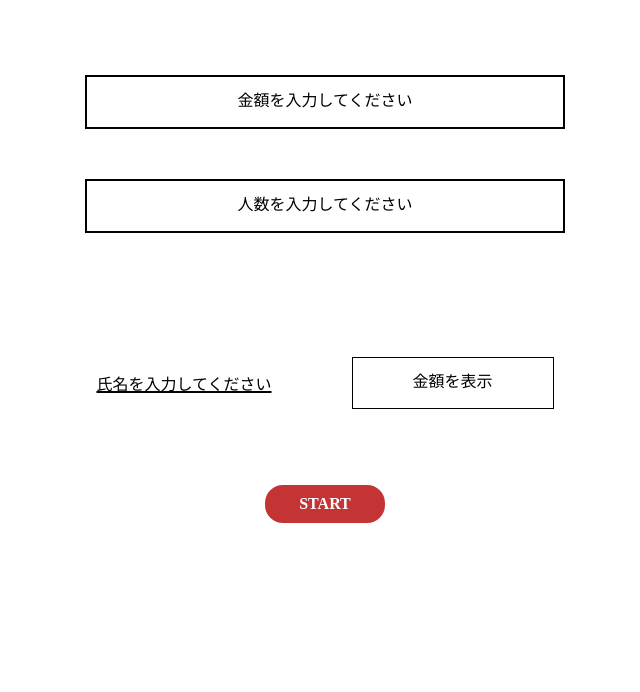
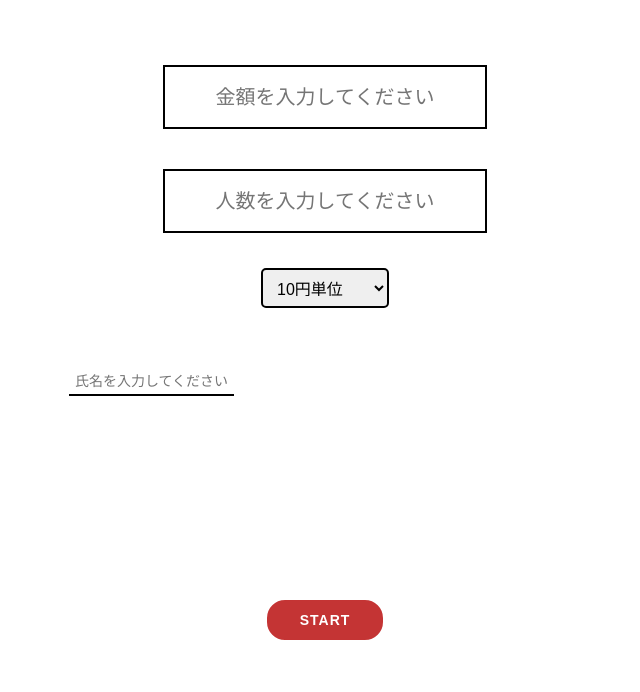
Before and after one commit to sazanami16/warikan, a plain HTML site: page index.html in a window 1280 px wide. Shown: the part 165-857 px from the top of the page, without its empty margins (315-955 px from the left). Before the commit the page ends 800 px from the top, so only its background shows below. Drawn offline with Linux system fonts and the light colour scheme.

Commit message:
jsの記述

```diff
--- a/index.html
+++ b/index.html
@@ -8,20 +8,29 @@
   <title>Wrikan</title>
 </head>
 <body>
-  <div class="app-title">割り勘アプリ</div>
+  <h1 class="app-title">割り勘アプリ</h1>
   <div class="form-content">
-    <div class="money-input">金額を入力してください</div>
-    <div class="person-input">人数を入力してください</div>
+      <div class="money-input">
+        <input type='text', placeholder="金額を入力してください", id="money", value="">
+      </div>
+        <div class="person-input">
+          <input type='text', placeholder="人数を入力してください", id="person", value="">
+      </div>
+      <select id="unit">
+        <option value="10">10円単位</option>
+        <option value="100">100円単位</option>
+        <option value="1000">1000円単位</option>
+      </select>
   </div>
-  <div class="money-separate">
-    <div id="name-input">
-      氏名を入力してください
-    </div>
-    <div id="money-display">
-      金額を表示
-    </div>
+  <div class="middle-content">
+      <div id="name" class="hidde">
+        <input type='text', placeholder="氏名を入力してください", id="name-input", value="">
+      </div>
+      <div id="money-display"></div>
   </div>
-  <div class="start-btn js-start-btn">START</div>
+  <div id="btn">
+     <input type='button', value="START", class="btn">
+  </div>
     <script src="index.js"></script>
   </body>
 </html>
--- a/index.js
+++ b/index.js
@@ -0,0 +1,36 @@
+'use strict'
+{
+  const money = document.getElementById('money')
+  const person = document.getElementById('person')
+  const unit = document.getElementById('unit')
+  const name = document.getElementById('name')
+  const btn = document.getElementById('btn')
+
+  function checkInput() {
+    let int = /^[1-9][0-9]*$/
+    if (
+      money.value.match(int) !== null &&
+      person.value.match(int) !== null
+    ) {
+      name.classList.remove('hidden')
+      addForm();
+    } else {
+      name.classList.add('hidden')
+    }
+  }
+
+  money.addEventListener('keyup', checkInput);
+  person.addEventListener('keyup', checkInput);
+
+  function addForm() {
+    for (let input = 1; input <= person.value; input++) {
+      input.textContent = 'good'
+    }
+  }
+
+  //スタートボタンをクリックすると、割った金額がランダムで表示される処理。
+
+  btn.addEventListener('click', () =>{
+
+  });
+}
--- a/style.scss
+++ b/style.scss
@@ -4,9 +4,9 @@ body {
 
 .app-title {
   width: 100%;
-  height: 40px;
+  height: 50px;
   text-align: center;
-  margin: 100px 0;
+  margin: 80px 0;
   font-size: 35px;
   font-weight: 600;
 }
@@ -15,46 +15,59 @@ body {
   width: 100%;
   text-align: center;
 }
-.money-input,
-.person-input {
+
+#money,
+#person{
+  width: 300px;
   height: 40px;
-  margin: 50px 400px;
-  padding-top: 10px;
-  border: solid 2px black;
+  margin: 20px 0;
+  padding: 10px;
+  border: solid 2px;
+  text-align: center;
+  font-size: 20px;
 }
 
-.money-separate {
-  display: flex;
-  justify-content: center;
-  align-items: center;
-  width: 100%;
+#unit {
+  font-size: 16px;
+  padding: 10px;
+  height: 40px;
+  border-radius: 5px;
+  border: solid 2px black;
+  margin: 15px 0 30px 0;
+}
+
+#name {
+  margin: 30px auto;
+  width: 40%;
   height: 150px;
 }
 
-#name-input {
-  margin-top: 50px;
-  margin-right: 40px;
-  text-decoration: underline 2px;
+.hidden {
+  display: none;
 }
 
-#money-display {
-  width: 200px;
-  height: 40px;
-  margin-top: 50px;
-  margin-left: 40px;
-  padding-top: 10px;
+input {
+  width: 155px;
+  font-size: 14px;
+  border: none;
+  border-bottom: solid 2px;
+  padding: 5px;
   text-align: center;
-  border: solid 1px black;
 }
 
-.start-btn {
-  width: 80px;
+#btn {
   text-align: center;
+}
+
+.btn {
+  width: 120px;
   margin: 50px auto;
-  padding: 10px 20px;
+  padding: 12px 22px;
   border: solid 2px ;
   background-color: rgb(196, 52, 52);
   color: white;
   border-radius: 20px;
   font-weight: 600;
+  letter-spacing: 1px;
+  cursor: pointer;
 }
```
Also changed, not shown: style.css, 1 other file.
